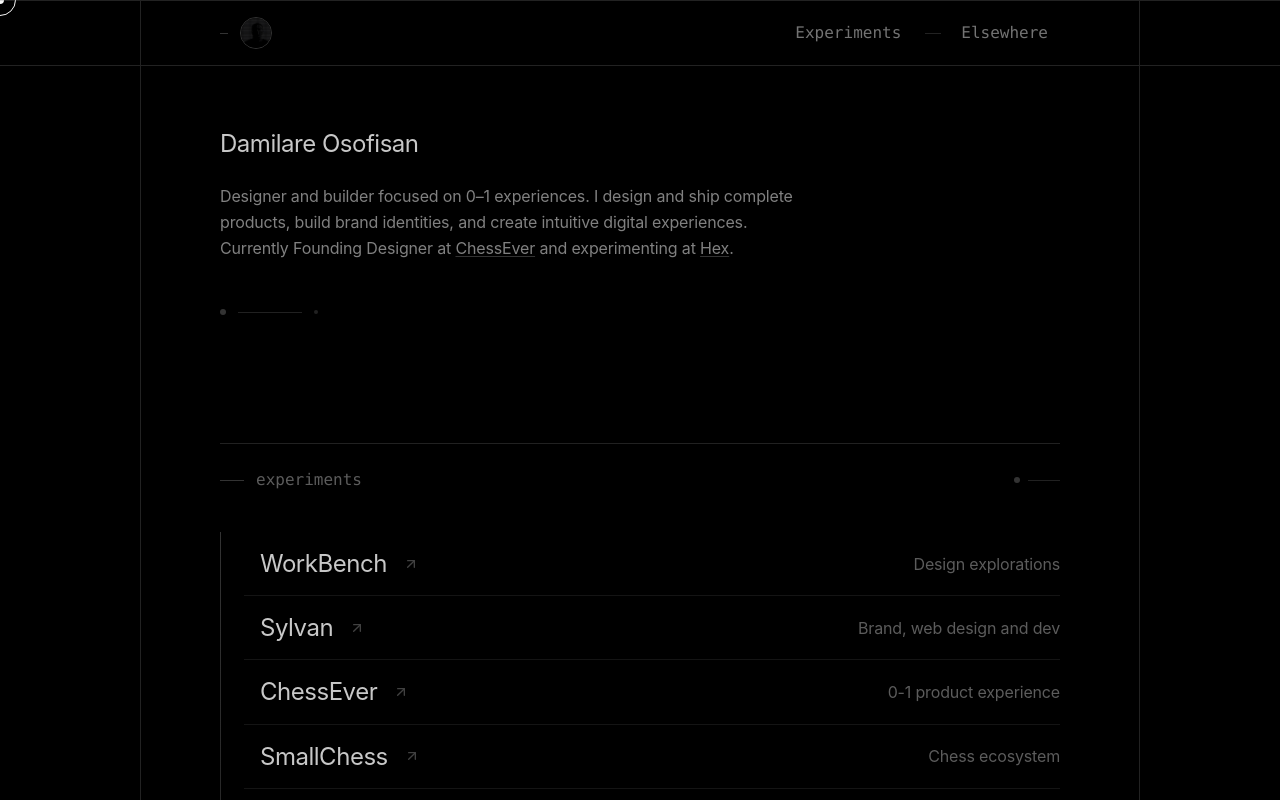
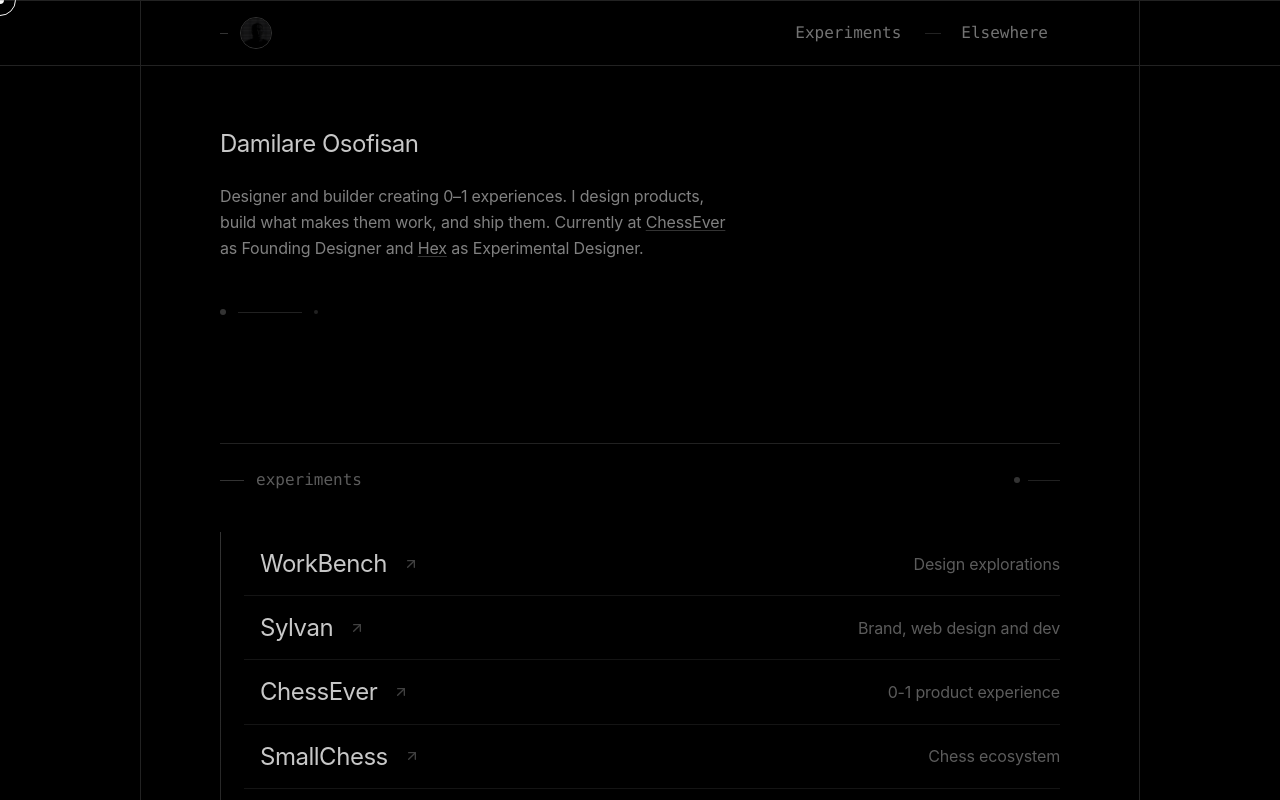
Before and after one commit to damilareoo/Portfolio-Website-V1.0, a Next.js app: page / in a window 1280 px wide. Shown: the top 800 px of the page. Built offline with nearby package versions, Linux system fonts and the light colour scheme; a web font is replaced by a local one.

Commit message:
feat: update hero copy to be concise and action-oriented
Enhance copy for better clarity and flow in user engagement.

Co-authored-by: Damilare Osofisan <161754462+damilareoo@users.noreply.github.com>

```diff
--- a/components/hero-section.tsx
+++ b/components/hero-section.tsx
@@ -36,8 +36,8 @@ export const HeroSection = () => {
 
           <motion.div variants={itemVariants} className="relative">
             <p className="text-base text-[#a1a1a1] max-w-2xl leading-relaxed text-balance">
-              Designer and builder focused on 0–1 experiences. I design and ship complete products, build brand
-              identities, and create intuitive digital experiences. Currently Founding Designer at{" "}
+              Designer and builder creating 0–1 experiences. I design products, build what makes them work, and ship
+              them. Currently at{" "}
               <a
                 href="https://chessever.com"
                 target="_blank"
@@ -46,7 +46,7 @@ export const HeroSection = () => {
               >
                 ChessEver
               </a>{" "}
-              and experimenting at{" "}
+              as Founding Designer and{" "}
               <a
                 href="https://hex.inc"
                 target="_blank"
@@ -54,8 +54,8 @@ export const HeroSection = () => {
                 className="text-[#a1a1a1] underline underline-offset-2 decoration-[#404040] hover:decoration-[#fafafa] hover:text-[#fafafa] transition-colors duration-300"
               >
                 Hex
-              </a>
-              .
+              </a>{" "}
+              as Experimental Designer.
             </p>
           </motion.div>
         </motion.div>
```
